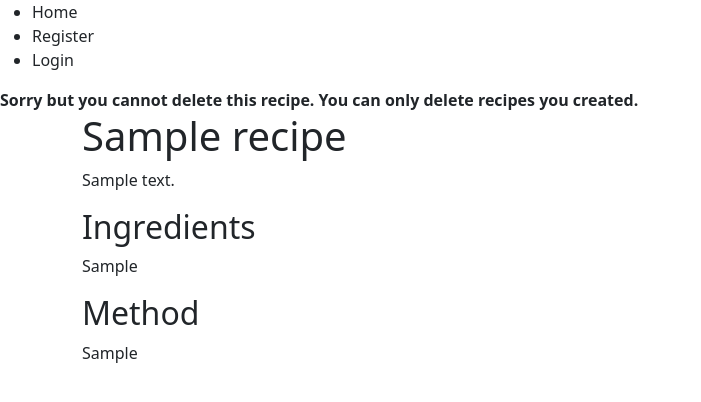
After one commit to Code-Institute-Submissions/jmarcosdias-tasty_JuneResub, a Django app: a page that uses templates/delete_recipe.html in a window 1280 px wide. The commit adds this page. Shown: the top 402 px of the page, without its empty margins (0-701 px from the left). Run offline with Django 3.2, Linux system fonts and the light colour scheme; tables that the repository leaves empty hold one stand-in row (values such as "Sample post").

Commit message:
Code changes to implement the delete delete
Use bootstrap card to list each recipe
Add a delete button to the recipe card
Create the DeleteRecipeView to confirm deletion

```diff
--- a/static/css/style.css
+++ b/static/css/style.css
@@ -1,17 +1,7 @@
-h1 {
-    color:blue;
-    background-color: yellow
-}
-
-div {
-    border: thin dashed green;
-}
-
 .recipe-link {
     text-decoration: none;
-    color: green;
 }
 
 .recipe-link:hover {
-    color: yellow;
+    color: orange;
 }
--- /dev/null
+++ b/templates/delete_recipe.html
@@ -0,0 +1,39 @@
+{% extends 'base.html' %} {% block content %}
+
+{% if user.is_authenticated and user == recipe.author %}
+    <em>Are you sure you want to delete this recipe?</em>
+    <p>Posting as: {{ user.username }}</p>
+    <p>{{ recipe.author }}</p>
+    <p>{{ user }}</p>
+    <form method="post"">
+        {% csrf_token %}
+        <button type="submit">Delete</button>
+    </form>
+{% else %}
+    <strong>Sorry but you cannot delete this recipe. You can only delete recipes you created.</strong>
+{% endif %}
+
+<div class="container">
+    <div class="row">
+      <div class="col"><h1>{{ recipe.title }}</h1></div>
+    </div>
+    <div class="row">
+      <div class="col">
+        <p>{% autoescape off %}{{ recipe.short_description }}{% endautoescape %}</p>
+      </div>
+    </div>
+    <div class="row">
+      <div class="col">
+        <h2>Ingredients</h2>
+        <p>{% autoescape off %}{{ recipe.ingredients }}{% endautoescape %}</p>
+      </div>
+    </div>
+    <div class="row">
+      <div class="col">
+        <h2>Method</h2>
+        <p>{% autoescape off %}{{ recipe.method }}{% endautoescape %}</p>
+      </div>
+    </div>
+  </div>
+
+{% endblock content %}
--- a/whats_for_dinner_app/urls.py
+++ b/whats_for_dinner_app/urls.py
@@ -4,4 +4,5 @@ from django.urls import path
 urlpatterns = [
     path('', views.RecipeList.as_view(), name='home'),
     path('<slug:slug>/', views.RecipeView.as_view(), name='recipe'),
+    path('delete/<slug:slug>/', views.DeleteRecipeView.as_view(), name='delete_recipe'),
 ]
--- a/whats_for_dinner_app/views.py
+++ b/whats_for_dinner_app/views.py
@@ -1,6 +1,7 @@
-from django.shortcuts import render, get_object_or_404
+from django.shortcuts import render, get_object_or_404, redirect, HttpResponseRedirect
 from django.views import generic, View
 from .models import Recipe
+from .forms import RecipeForm
 
 class RecipeList(generic.ListView):
     model = Recipe
@@ -27,3 +28,29 @@ class RecipeView(View):
                 "owner": owner
             },
         )
+
+class DeleteRecipeView(View):
+
+    def get(self, request, slug, *args, **kwargs):
+        queryset = Recipe.objects.order_by('title')
+        recipe = get_object_or_404(queryset, slug=slug)
+        # says wether the logged-in user is the owner of this recipe
+        if recipe.author == self.request.user:
+            owner = True
+        else:
+            owner = False
+
+        return render(
+            request,
+            "delete_recipe.html",
+            {
+                "recipe": recipe,
+                "owner": owner
+            },
+        )
+
+    def post(self, request, slug, *args, **kwargs):
+        queryset = Recipe.objects.order_by('title')
+        recipe = get_object_or_404(queryset, slug=slug)
+        recipe.delete()
+        return redirect('home');
```
Also changed, not shown: templates/index.html (+21 -2 lines), whats_for_dinner_app/forms.py (added, +7 -0 lines).
